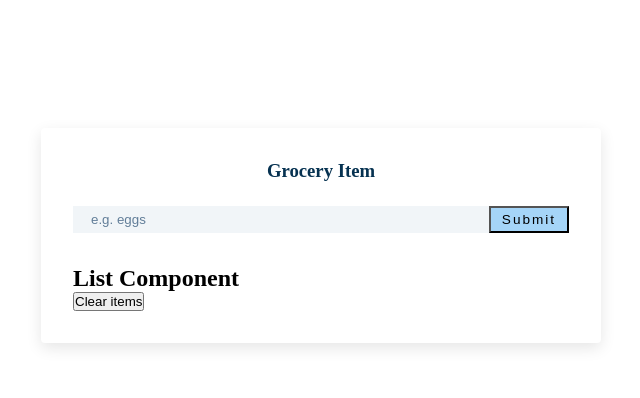
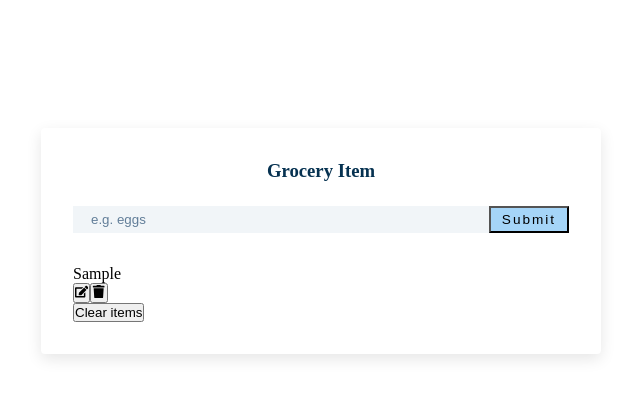
Before and after one commit to nischalpilmong/GroceryItem-List, a React (Create React App) app: page / in a window 1280 px wide. Both pictures are taken after typing "Sample" into the empty fields and a click on the button "Submit". Shown: the top 398 px of the page, without its empty margins (319-959 px from the left). Built offline with nearby package versions, Linux system fonts and the light colour scheme.

Commit message:
rendered the input item in the UI of list component including edit and delete button

```diff
--- a/src/List.js
+++ b/src/List.js
@@ -1,9 +1,25 @@
 import React from 'react'
+import { FaEdit, FaTrash } from 'react-icons/fa'
 
-const List = () => {
+const List = ({ items }) => {
    return(
-        <div>
-          <h2>List Component</h2>
+        <div className="grocery-list">
+          {items.map((item) => {
+              const {id, title} = item;
+              return (
+                  <article key={id} className="grocery-item">
+                       <p className="title">{title}</p>
+                       <div className="btn-container">
+                         <button type="button" className="edit-btn">
+                           <FaEdit />
+                         </button>
+                         <button type="button" className="delete-btn">
+                           <FaTrash />
+                         </button>
+                       </div>
+                  </article>
+              );
+          })}
         </div>
    );
 }
```
